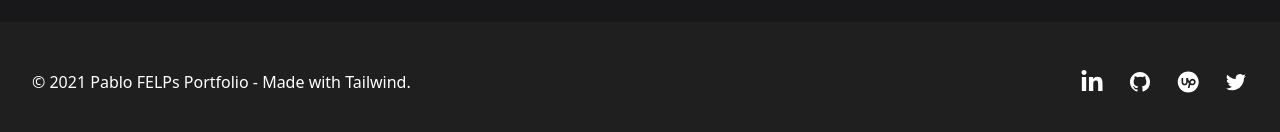
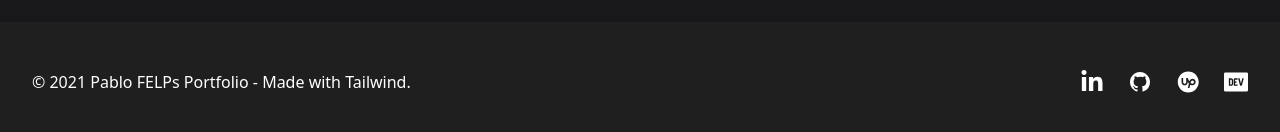
Before and after one commit to PabloFLPs/My-New-Portfolio, a React (Create React App) app: page / in a window 1280 px wide. Shown: the part 3202-3334 px from the top of the page. Built offline with nearby package versions, Linux system fonts and the light colour scheme.

Commit message:
Removing Twitter and adding Dev Community icon on Footer

```diff
--- a/src/components/Footer.tsx
+++ b/src/components/Footer.tsx
@@ -2,7 +2,7 @@
 import {ReactComponent as LinkedIn} from "../assets/svg/linkedin.svg"
 import {ReactComponent as Github} from "../assets/svg/github.svg"
 import {ReactComponent as Upwork} from "../assets/svg/upwork.svg"
-import {ReactComponent as Twitter} from "../assets/svg/twitter.svg"
+import {ReactComponent as DevCommunity} from "../assets/svg/devcommunity.svg"
 
 const navigation = [
     {
@@ -27,10 +27,10 @@ const navigation = [
         ),
     },
     {
-        name: 'Twitter',
-        href: 'https://twitter.com/pablo_felps',
+        name: 'Dev Community',
+        href: 'https://dev.to/pablofelps',
         icon: (props: React.HTMLAttributes<SVGElement>) => (
-            <Twitter {...props}/>
+            <DevCommunity {...props}/>
         ),
     },
 ]
```
